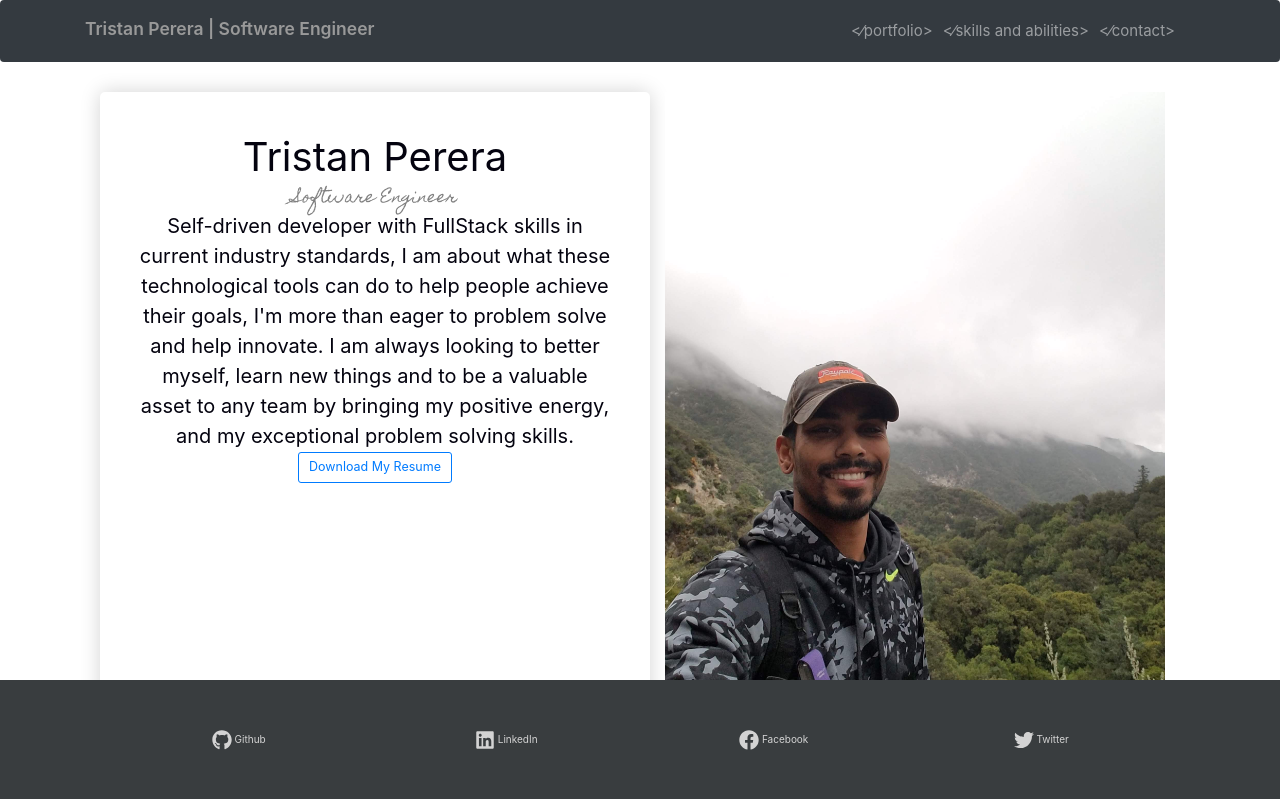
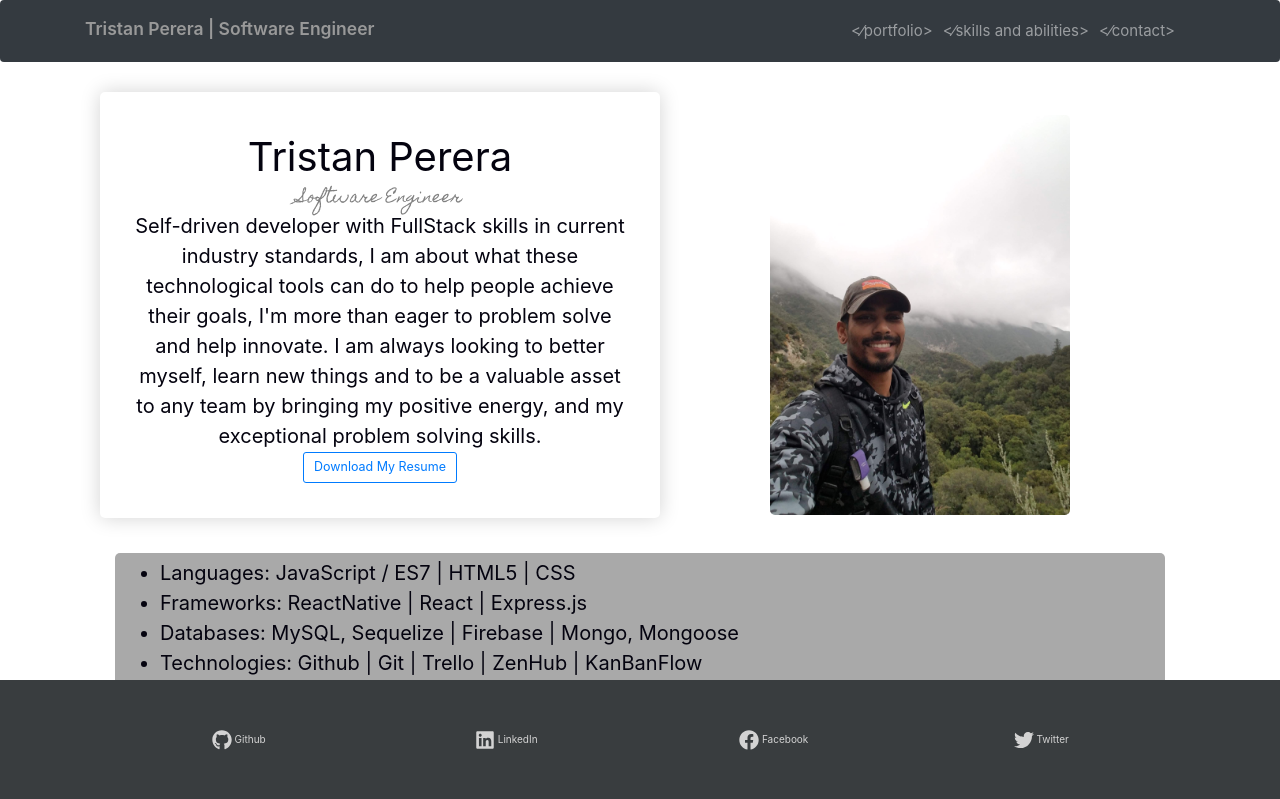
Before and after one commit to trizmo/profile-react, a React (Create React App) app: page / in a window 1280 px wide. Shown: the top 799 px of the page. Built offline with nearby package versions, Linux system fonts and the light colour scheme.

Commit message:
centered profile pic

```diff
--- a/src/components/AboutMe.js
+++ b/src/components/AboutMe.js
@@ -2,7 +2,7 @@ import React, { Component } from 'react';
 import { Container, Row, Col, Button } from 'reactstrap';
 
 import MyResume from '../data/resume/resume.pdf'
-import profilPic from '../assets/profile-tristan2.jpg'
+import profilPic from '../assets/profile1.png'
 
 // const profilPic = "../assets/profile-tristan2.jpg"
 
@@ -16,7 +16,13 @@ export default class AboutMe extends Component {
   }
 
   returnProfilePic() {
-    return <img src={profilPic} alt="Logo" style={{maxWidth:"500px"}}  />;
+    return <img src={profilPic} alt="Logo" style={
+      {
+        maxHeight:"400px",
+        borderRadius: 5
+
+      }
+    }  />;
   }
 
   render() {
@@ -45,7 +51,13 @@ export default class AboutMe extends Component {
 
             </Col>
 
-            <Col>
+            <Col style={
+                {
+                  display: "flex",
+                  justifyContent: "space-evenly",
+                  alignItems: "center"
+                }
+              }>
               <div>
                 {this.returnProfilePic()}
               </div>
```
Also changed, not shown: src/assets/profile1.png (added).
